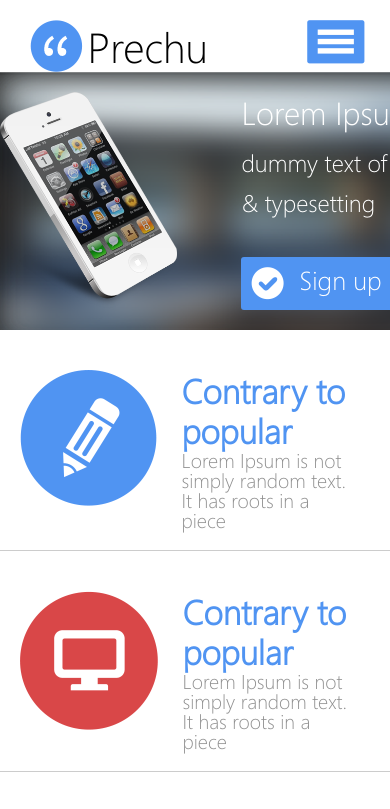
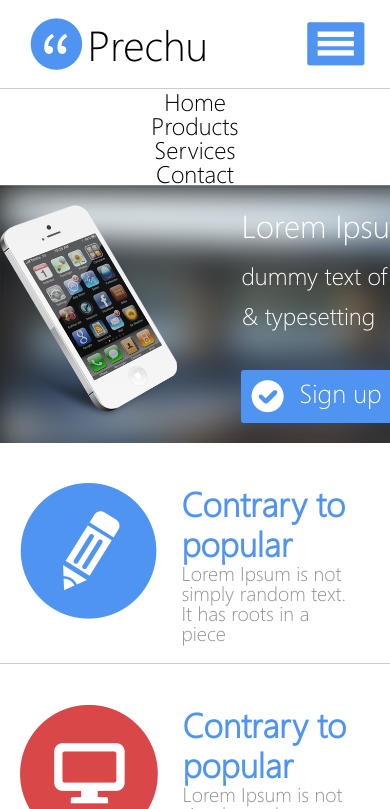
Before and after one commit to abstract071/my-projects, a plain HTML site: page Mobile_Markup/index.html in a window 390 px wide. Both pictures are taken after a click on the element 336 px from the left and 42 px from the top of the page. Shown: the top 809 px of the page. Drawn offline with nearby package versions, Linux system fonts and the light colour scheme.

Commit message:
some changes in existing projects

```diff
--- a/Mobile_Markup/css/style.css
+++ b/Mobile_Markup/css/style.css
@@ -7,8 +7,8 @@ html, body {
     -o-user-select: none;
     -webkit-user-select: none;
     user-select: none;
-    -webkit-text-size-adjust:none;
-    text-size-adjust:none;
+    -webkit-text-size-adjust: none;
+    text-size-adjust: none;
 }
 
 #wrapper {
@@ -39,27 +39,23 @@ html, body {
 }
 
 #header {
-	/*position: relative;*/
-	/*display: table;*/
 	width: 100%;
-	padding: 1.25em 1.5625em 0.9375em 1.875em;
 	box-sizing: border-box;
 }
 
 .header-wrapper {
-	display: table-cell;
-	vertical-align: middle;
-	height: 100%;
+	position: relative;
+	padding: 0 1.5625em 0 1.875em;
+	height: 5.5em;
 }
 
 .wrapper-logo {
-	/*position: absolute;*/
+	position: absolute;
 	float: left;
-	/*height: 100%;*/
 	display: table-cell;
 	vertical-align: middle;
-	/*top: 50%;*/
-	/*transform: translate(0, -50%);*/
+	top: 50%;
+	transform: translate(0, -50%);
 }
 
 .logo {
@@ -86,7 +82,8 @@ html, body {
 	width: 3.625em;
 	height: 2.75em;
 	background: url(../images/menu_btn.png) 0 0 no-repeat;
-	vertical-align: middle;
+	top: 50%;
+	transform: translate(0, -50%);
 }
 
 .nav-btn a {
@@ -292,14 +289,15 @@ div[class^=navbar-] {
 }
 
 .main-nav-mobile {
-	display: block;
+	display: none;
 	height: 100%;
 	vertical-align: bottom;
 }
 
-.main-nav-moblie ul {
+.main-nav-mobile ul {
 	list-style-type: none;
 	text-decoration: none;
+	border-top: 1px solid #cccccc;
 }
 
 .main-nav-mobile li a:hover {
@@ -313,6 +311,8 @@ div[class^=navbar-] {
 	text-decoration: none;
 	color: black;
 	text-align: center;
+	font-size: 1.5em;
+	font-weight: lighter;
 }
 
 
@@ -335,6 +335,10 @@ div[class^=navbar-] {
 	#header {
 		padding: 0 5% 0 5%;
 		height: 6em;
+	}
+
+	.header-wrapper {
+		padding: 0;
 	}
 
 	.main-nav-mobile {
--- a/Mobile_Markup/index.html
+++ b/Mobile_Markup/index.html
@@ -7,7 +7,6 @@
 	<link media="all" rel="stylesheet" href="css/reset.css">
 	<link media="all" rel="stylesheet" href="css/style.css">
 	<link media="all" rel="stylesheet" href="css/hover.css">
-	<script src="js/some.js"></script>
 </head>
 <body>
 	<div id="wrapper">
@@ -15,7 +14,7 @@
 		<!-- Header -->
 
 		<header id="header">
-			<!--<div class="header-wrapper">-->
+			<div class="header-wrapper">
 				<div class="wrapper-logo">
 					<div class="logo"></div>
 					<h1>Prechu</h1>
@@ -29,15 +28,15 @@
 						<li class="hvr-underline-reveal"><a href="#">Contact</a></li>
 					</ul>
 				</div>
-			<!--</div>-->
-			<!--<div class="main-nav-mobile">-->
-				<!--<ul>-->
-					<!--<li><a href="#">Home</a></li>-->
-					<!--<li><a href="#">Products</a></li>-->
-					<!--<li><a href="#">Services</a></li>-->
-					<!--<li><a href="#">Contact</a></li>-->
-				<!--</ul>-->
-			<!--</div>-->
+			</div>
+			<div class="main-nav-mobile">
+				<ul>
+					<li><a href="#">Home</a></li>
+					<li><a href="#">Products</a></li>
+					<li><a href="#">Services</a></li>
+					<li><a href="#">Contact</a></li>
+				</ul>
+			</div>
 
 		</header>
 
@@ -118,5 +117,7 @@
 			<span>Copyright © 2012-2013 cssauthor.com</span>
 		</footer>
 	</div>
+	<script src="https://ajax.googleapis.com/ajax/libs/jquery/2.1.4/jquery.min.js"></script>
+	<script src="js/some.js"></script>
 </body>
 </html>
--- a/Mobile_Markup/js/some.js
+++ b/Mobile_Markup/js/some.js
@@ -1,15 +1,12 @@
-window.onload = function() {
-	document.getElementsByClassName("nav-btn")[0].addEventListener("click", showNav, false);
-}
-
-function showNav() {
-	console.log(document.getElementsByClassName("main-nav-mobile")[0].style.display);
-	var mainNav = document.getElementsByClassName("main-nav-mobile")[0].style.display;
-	if (mainNav === "") {
-		document.getElementsByClassName("main-nav-mobile")[0].style.display = "none";
-	} else if (mainNav === "none") {
-		document.getElementsByClassName("main-nav-mobile")[0].style.display = "block";
-	} else {
-		document.getElementsByClassName("main-nav-mobile")[0].style.display = "none";
-	}
-}
+$(function() {
+	$(window).resize(function() {
+		if ( $(window).width() > 768 ) {
+			$('.main-nav-mobile').hide();
+		}
+	});
+	$('.nav-btn').click(function() {
+		$('.main-nav-mobile').toggle({
+			duration: 1000
+		});
+	});
+});
```
Also changed, not shown: WeatherApp/index.html (+1 -1 lines), WeatherApp/README.md.
